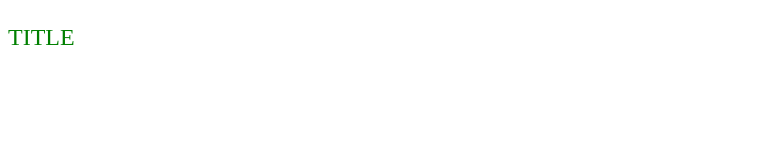
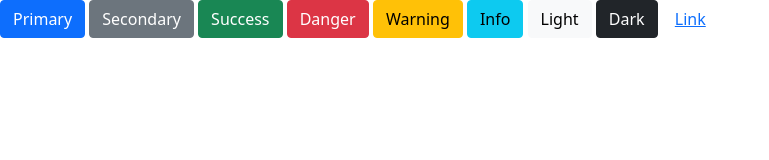
Before and after one commit to boycany/sass-practice-webpack, a website built with webpack: page src/index.html in a window 1280 px wide. Shown: the whole page, without its empty margins (0-769 px from the left). Built offline with nearby package versions, Linux system fonts and the light colour scheme.

Commit message:
use webpack to install DONE

```diff
--- a/package.json
+++ b/package.json
@@ -15,6 +15,7 @@
     "@babel/preset-env": "^7.18.2",
     "autoprefixer": "^10.4.7",
     "babel-loader": "^8.2.5",
+    "bootstrap": "^5.1.3",
     "clean-webpack-plugin": "^4.0.0",
     "compression-webpack-plugin": "^10.0.0",
     "css-loader": "^6.7.1",
--- a/src/_base.scss
+++ /dev/null
@@ -1,5 +0,0 @@
-$primary: green;
-
-@mixin text-size {
-  font-size: 24px;
-}
--- a/src/ch03.scss
+++ /dev/null
@@ -1,17 +0,0 @@
-$primary-color: #3e3e3e;
-$secondary-color: #fff;
-
-body {
-  background-color: $primary-color;
-}
-
-.title {
-  color: $secondary-color;
-}
-
-.box {
-  .title {
-    font-size: 64px;
-    color: plum;
-  }
-}
--- a/src/ch04.scss
+++ /dev/null
@@ -1,34 +0,0 @@
-//就像寫 function 一樣寫樣式
-@mixin square($size, $color: chocolate) {
-  width: $size;
-  height: $size;
-  background-color: $color;
-  margin-bottom: 10px;
-
-  @if $size > 100px {
-    border-radius: 99px;
-  }
-}
-
-@function getMarginLeft($size) {
-  @if $size < 100px {
-    @return 30px;
-  } @else {
-    @return calc($size / 2);
-  }
-}
-
-.box {
-  @include square(85px, orange); //就像是使用 function 一樣
-  margin-left: getMarginLeft(50px);
-}
-
-.box1 {
-  @include square(100px, green);
-  margin-left: getMarginLeft(100px);
-}
-
-.box2 {
-  @include square(200px);
-  margin-left: getMarginLeft(200px);
-}
--- a/src/ch05.scss
+++ /dev/null
@@ -1,37 +0,0 @@
-// .common-font-color {
-//   color: rgb(75, 152, 224);
-//   font-weight: 900;
-// }
-
-// .title {
-//   @extend .common-font-color;
-// }
-
-// .desc {
-//   @extend .common-font-color;
-// }
-
-// .desc2 {
-//   @extend .common-font-color;
-// }
-
-// 假設 class 名稱很長的情況，應該用 @mixin 寫。最後 build 出來的 css 程式碼長度反而會較短
-@mixin common-font-color {
-  color: rgb(75, 152, 224);
-  font-weight: 900;
-}
-
-.title-header-top-1-xxxx {
-  @include common-font-color();
-  font-size: 16px;
-}
-
-.desc-header-top-1-xxxx {
-  @include common-font-color();
-  font-size: 24px;
-}
-
-.desc2-header-top-1-xxxx {
-  @include common-font-color();
-  font-size: 36px;
-}
--- a/src/ch06.scss
+++ /dev/null
@@ -1,39 +0,0 @@
-@use "sass:map";
-
-//-----1.---------
-
-// $font-weights: (
-//   "regular": 400,
-//   "medium": 500,
-//   "bold": 700,
-// );
-
-// $font-weights: map.set($font-weights, "extra-bold", 900);
-
-//-----2.---------
-
-$font-weights: ();
-
-$light-weights: (
-  "lightest": 100,
-  "light": 300,
-);
-
-$heavy-weights: (
-  "medium": 500,
-  "bold": 700,
-);
-
-$font-weights: map.merge($light-weights, $heavy-weights);
-
-//-------------------------
-
-$text: (
-  "large": 64px,
-  "small": 16px,
-);
-
-.title {
-  font-weight: map.get($font-weights, "lightest");
-  font-size: larger;
-}
--- a/src/ch07.scss
+++ /dev/null
@@ -1,48 +0,0 @@
-// .text-10px {
-//   font-size: 10px;
-// }
-
-// .text-20px {
-//   font-size: 20px;
-// }
-
-// .text-30px {
-//   font-size: 30px;
-// }
-
-//------用 @each 寫出上面的 css--------
-
-// $sizes: 10px, 20px, 30px;
-
-// @each $size in $sizes {
-//   .text-#{$size} {
-//     font-size: $size;
-//   }
-// }
-
-// $color-map: (
-//   "primary": red,
-//   "secondary": green,
-// );
-
-// @each $key, $value in $color-map {
-//   .text-#{$key} {
-//     color: $value;
-//   }
-// }
-
-//------@while------
-
-// 公式:
-// @while $value > $base {
-//   $value: math.div($value, $ratio);
-// }
-
-$fontSize: 16px;
-
-@while $fontSize < 20px {
-  .text-#{$fontSize} {
-    font-size: $fontSize;
-  }
-  $fontSize: $fontSize + 1;
-}
--- a/src/ch08.scss
+++ /dev/null
@@ -1,6 +0,0 @@
-@use "base";
-
-.title {
-  color: base.$primary;
-  @include base.text-size();
-}
--- a/src/index.html
+++ b/src/index.html
@@ -9,11 +9,16 @@
 </head>
 
 <body>
-    <!-- <p class="text-10px text-primary">萬芳醫院</p>
-    <p class="text-20px text-secondary">萬芳醫院</p>
-    <p class="text-30px">萬芳醫院</p> -->
+    <button type="button" class="btn btn-primary">Primary</button>
+    <button type="button" class="btn btn-secondary">Secondary</button>
+    <button type="button" class="btn btn-success">Success</button>
+    <button type="button" class="btn btn-danger">Danger</button>
+    <button type="button" class="btn btn-warning">Warning</button>
+    <button type="button" class="btn btn-info">Info</button>
+    <button type="button" class="btn btn-light">Light</button>
+    <button type="button" class="btn btn-dark">Dark</button>
 
-    <p class="title">TITLE</p>
+    <button type="button" class="btn btn-link">Link</button>
 </body>
 
 </html>
--- a/src/index.js
+++ b/src/index.js
@@ -1 +1 @@
-import "./ch08.scss";
+import "./index.scss";
--- a/src/index.scss
+++ b/src/index.scss
@@ -1,18 +1,2 @@
-@mixin theme($theme: DarkGray) {
-  background: $theme;
-  box-shadow: 0 0 1px rgba($theme, 0.25);
-  color: #fff;
-  width: 100px;
-  height: 50px;
-  margin-bottom: 10px;
-}
-
-.info {
-  @include theme;
-}
-.alert {
-  @include theme($theme: DarkRed);
-}
-.success {
-  @include theme($theme: DarkGreen);
-}
+@use "custom";
+@use "~bootstrap/scss/bootstrap";
--- a/webpack.config.js
+++ b/webpack.config.js
@@ -18,7 +18,7 @@ module.exports = {
       {
         test: /\.(css|scss)$/i,
         use: [
-          MiniCssExtractPlugin.loader,
+          MiniCssExtractPlugin.loader, //安裝 MiniCssExtract Plugin 把 css 抽離出來，就不需要 style-loader
           {
             loader: "css-loader",
             options: {
```
Also changed, not shown: src/_custom.scss (added), 1 other file.
